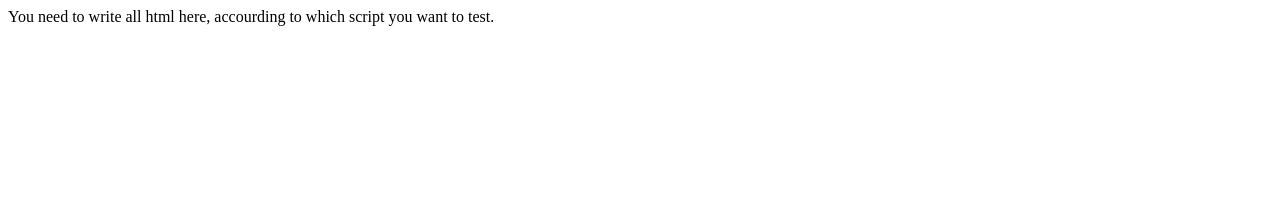
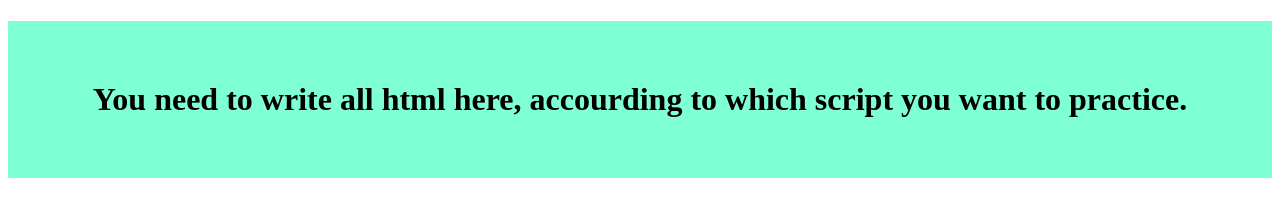
Before and after one commit to mohasin-dev/jquery-biginner-to-advanced, a plain HTML site: page index.html in a window 1280 px wide. Drawn offline with Linux system fonts and the light colour scheme.

Commit message:
Some update

```diff
--- a/index.html
+++ b/index.html
@@ -9,7 +9,7 @@
 </head>
 
 <body>
-    You need to write all html here, accourding to which script you want to test.
+    <h1 style="padding: 60px; text-align: center; background-color: aquamarine;">You need to write all html here, accourding to which script you want to practice.</h1>
 
     <script>
         $(document).ready(function() {
```
